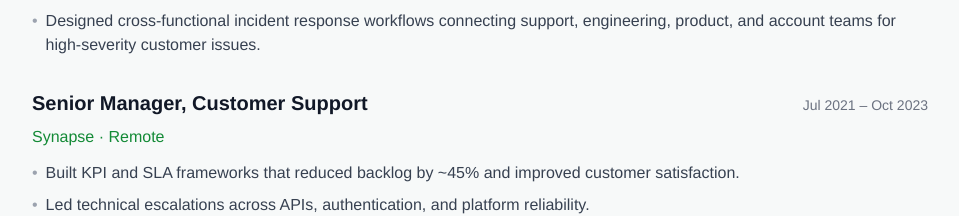
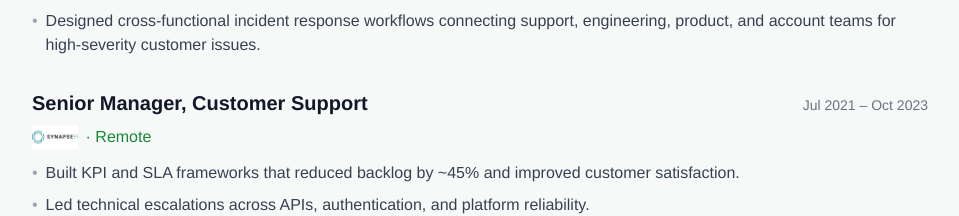
Before and after one commit to dc-larsen/davidlarsen.me, a Nuxt app: page /resume in a window 1280 px wide. Shown: the part 1368-1584 px from the top of the page, without its empty margins (160-1119 px from the left). Built offline with nearby package versions, Linux system fonts and the light colour scheme.

Commit message:
Add Synapse logo to resume page

```diff
--- a/pages/resume.vue
+++ b/pages/resume.vue
@@ -116,7 +116,10 @@
           <h3 class="text-xl font-semibold text-gray-900">Senior Manager, Customer Support</h3>
           <span class="text-gray-500 text-sm">Jul 2021 – Oct 2023</span>
         </div>
-        <p class="text-secondary font-medium mb-3">Synapse · Remote</p>
+        <p class="text-secondary font-medium mb-3">
+          <img src="/images/synapse-logo.jpg" alt="Synapse" class="inline-block h-6 w-auto align-middle mr-2 print:hidden" />
+          <span class="hidden print:inline">Synapse </span>· Remote
+        </p>
         <ul class="space-y-2 text-gray-700">
           <li class="flex">
             <span class="mr-2 text-gray-400">•</span>
```
Also changed, not shown: public/images/synapse-logo.jpg (added).
